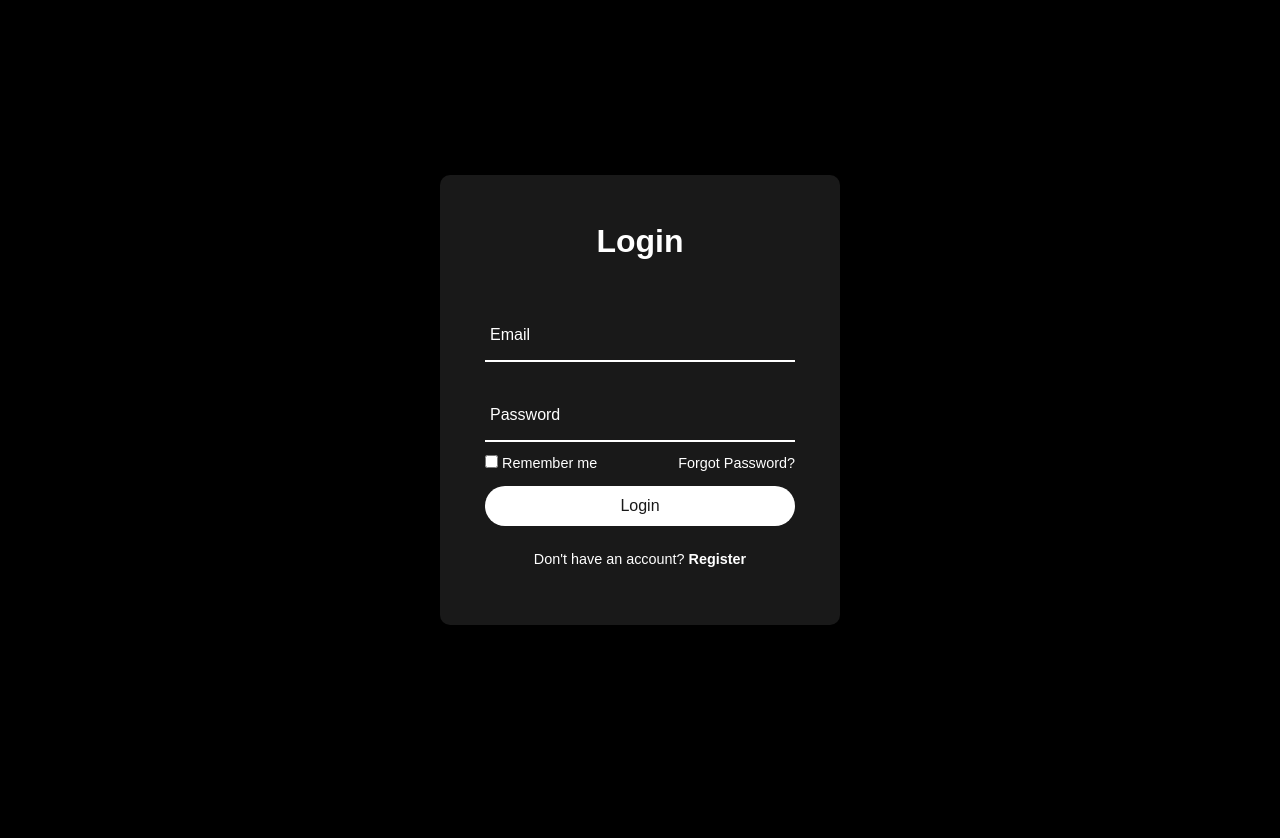
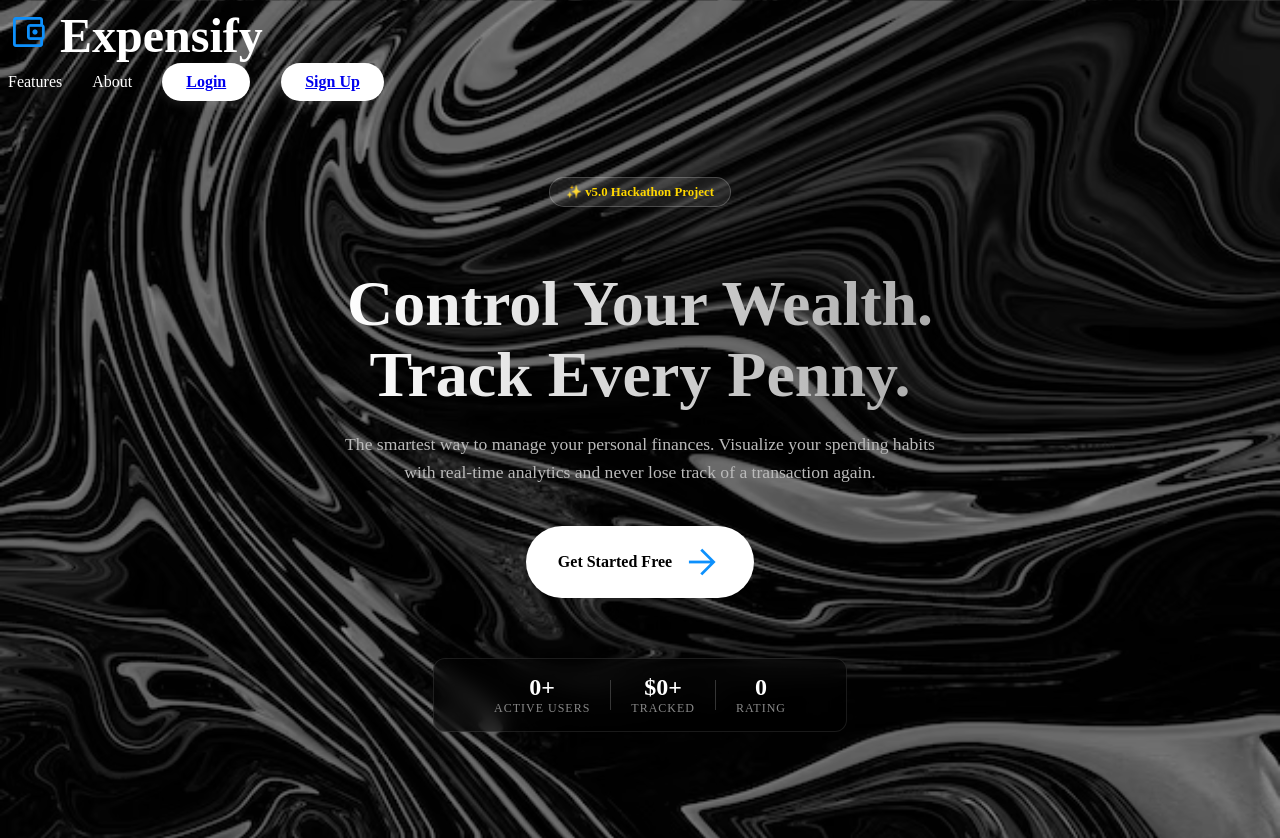
Before and after one commit to KumarAnmol1234/hackerthon-project, a Flask app: page / in a window 1280 px wide. Shown: the top 838 px of the page. Before the commit the page ends 625 px from the top, so only its background shows below. Run offline with Flask 3, Linux system fonts and the light colour scheme.

Commit message:
almost complete

```diff
--- a/app.py
+++ b/app.py
@@ -4,7 +4,7 @@ app = Flask(__name__)
 
 @app.route("/")
 def hello_world():
-    return render_template("login.html")
+    return render_template("/template/home.html")
 
 if __name__ == "__main__":
     app.run(debug=True)
--- a/static/style2.css
+++ b/static/style2.css
@@ -27,17 +27,57 @@ body {
     align-items: center;
     gap: 30px;
 }
-
+.logo {
+    font-size: 3rem;
+    font-weight: 700;
+    color: #ffffff;
+    text-decoration: none;
+}
 .nav-item {
-    color: #ccc;
-    text-decoration: none;
-    font-size: 0.9rem;
+    color: #ffffff;
+    text-decoration:none;
+    font-size: 1rem;
     font-weight: 500;
     transition: color 0.2s;
 }
+.login-spacer {
+    margin-right: 1px;
+    width: auto;
+    display: flex;
+    background-color: white;
+    color: black;
+    border: none;
+    padding: 10px 24px;
+    border-radius: 30px;
+    font-weight: 700;
+    font-size: 1rem;
+    cursor: pointer;
+    transition: all 0.2s ease;
+    box-shadow: 0 4px 10px rgba(255, 255, 255, 0.1);
+}
 
+.login-spacer:hover {
+    transform: translateY(-2px);
+    box-shadow: 0 6px 15px rgba(255, 255, 255, 0.2);
+}
+
+/* Optional: Different style for Logout state if you want */
+.auth-button.logout-mode {
+    background-color: rgba(255, 255, 255, 0.1);
+    color: #ff4d4d; /* Red text for logout */
+    border: 1px solid rgba(255, 255, 255, 0.2);
+}
+
+.material-symbols-outlined {
+    font-size: 2.5rem;
+    color: #0d90fc;
+    padding: auto;
+}
 .nav-item:hover {
-    color: white;
+    color: rgb(94, 105, 89);
+    font-size: 1.5rem;
+    font-weight: 700;
+    text-decoration: none;
 }
 
 
--- a/template/dashboard.html
+++ b/template/dashboard.html
@@ -26,14 +26,14 @@
 
             <div class="dropdown-menu" id="myDropdown">
                 <div class="menu-header">
-                    <span class="name">KumarAnmol</span>
+                    <span class="name">Kumar Anmol</span>
                     <span class="email">dnrkranmol@gmail.com</span>
                 </div>
                 <hr>
                 <a href="#" class="menu-item" onclick="openProfileModal(); toggleDropdown();">
                     <span class="material-symbols-outlined icon-sm">person</span> View Profile
                 </a>
-                <a href="#" class="menu-item logout">
+                <a href="home.html" class="menu-item logout">
                     <span class="material-symbols-outlined icon-sm">logout</span> Logout
                 </a>
             </div>
--- a/template/home.html
+++ b/template/home.html
@@ -1,18 +1,23 @@
 <!DOCTYPE html>
 <html lang="en">
+
 <head>
     <meta charset="UTF-8">
     <meta name="viewport" content="width=device-width, initial-scale=1.0">
     <title>Expensify - Master Your Money</title>
 
     <link href="https://fonts.googleapis.com/css2?family=Inter:wght@400;600;800&display=swap" rel="stylesheet">
-    <link rel="stylesheet" href="https://fonts.googleapis.com/css2?family=Material+Symbols+Outlined:opsz,wght,FILL,GRAD@24,400,0,0" />
+    <link rel="stylesheet"
+        href="https://fonts.googleapis.com/css2?family=Material+Symbols+Outlined:opsz,wght,FILL,GRAD@24,400,0,0" />
 
     <link rel="stylesheet" href="/static/style2.css">
 </head>
+
 <body class="landing-page">
 
+
     <nav class="navbar">
+        </div>
         <div class="logo">
             <span class="material-symbols-outlined">account_balance_wallet</span>
             Expensify
@@ -20,17 +25,24 @@
         <div class="nav-links">
             <a href="#" class="nav-item">Features</a>
             <a href="#" class="nav-item">About</a>
-        </div>
+
+            <div class="login-spacer">
+                <a href="login.html" class="btn-login">Login</a>
+            </div>
+
+            <div class="login-spacer">
+                <a href="signup.html" class="btn-login">Sign Up</a>
+            </div>
     </nav>
-
     <div class="hero-container">
         <div class="hero-content">
             <div class="badge">✨ v5.0 Hackathon Project</div>
             <h1>Control Your Wealth.<br>Track Every Penny.</h1>
-            <p>The smartest way to manage your personal finances. Visualize your spending habits with real-time analytics and never lose track of a transaction again.</p>
+            <p>The smartest way to manage your personal finances. Visualize your spending habits with real-time
+                analytics and never lose track of a transaction again.</p>
 
             <div class="cta-group">
-                <a href="login.html" class="btn-primary">
+                <a href="dashboard.html" class="btn-primary">
                     Get Started Free <span class="material-symbols-outlined">arrow_forward</span>
                 </a>
             </div>
@@ -55,4 +67,5 @@
     </div>
 
 </body>
+
 </html>
--- a/template/login.html
+++ b/template/login.html
@@ -1,11 +1,13 @@
 <!DOCTYPE html>
 <html lang="en">
+
 <head>
     <meta charset="UTF-8">
     <meta name="viewport" content="width=device-width, initial-scale=1.0">
     <title>Login Page</title>
     <link rel="stylesheet" href="\static\style.css">
 </head>
+
 <body>
     <div class="login-box">
         <h2>Login</h2>
@@ -24,7 +26,7 @@
                 <label><input type="checkbox" name="remember"> Remember me</label>
                 <a href="#">Forgot Password?</a>
             </div>
-            <button type="submit">Login</button>
+            <button onclick="window.location.href='dashboard.html'">Login</button>
             <div class="register-link">
                 <p>Don't have an account? <a href="signup.html">Register</a></p>
             </div>
@@ -45,4 +47,5 @@
         });
     </script>
 </body>
+
 </html>
--- a/template/signup.html
+++ b/template/signup.html
@@ -30,7 +30,7 @@
                 <label for="confirmPassword">Confirm Password</label>
                 <div class="input-line"></div>
             </div>
-            <button type="submit">Register</button>
+            <button onclick="window.location.href='dashboard.html'">signup</button>
             <div class="register-link">
                 <p>Already have an account? <a href="login.html">Login</a></p>
             </div>
@@ -54,5 +54,6 @@
             alert(result.message);
         });
     </script>
+
 </body>
 </html>
```
Also changed, not shown: static/script.js (+1 -35 lines), static/script1.js (deleted, +0 -28 lines), static/style1.css (+6 -2 lines).
